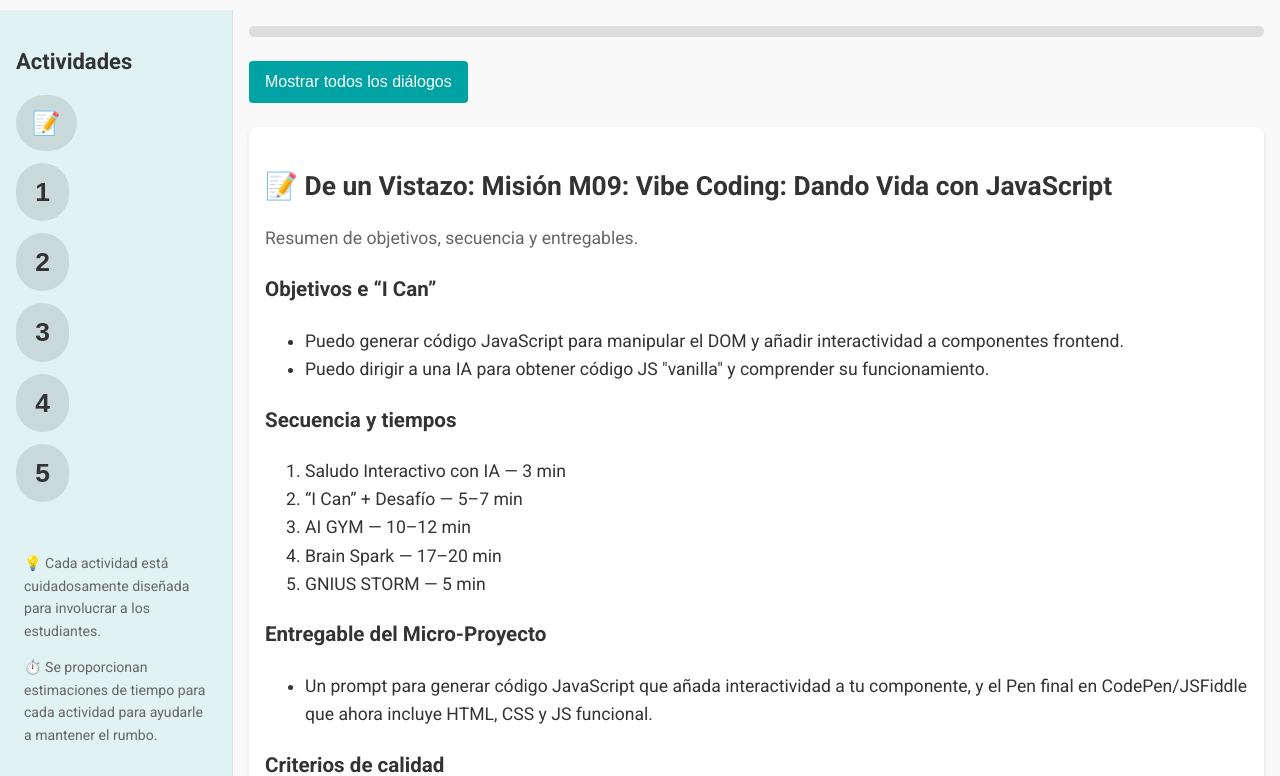
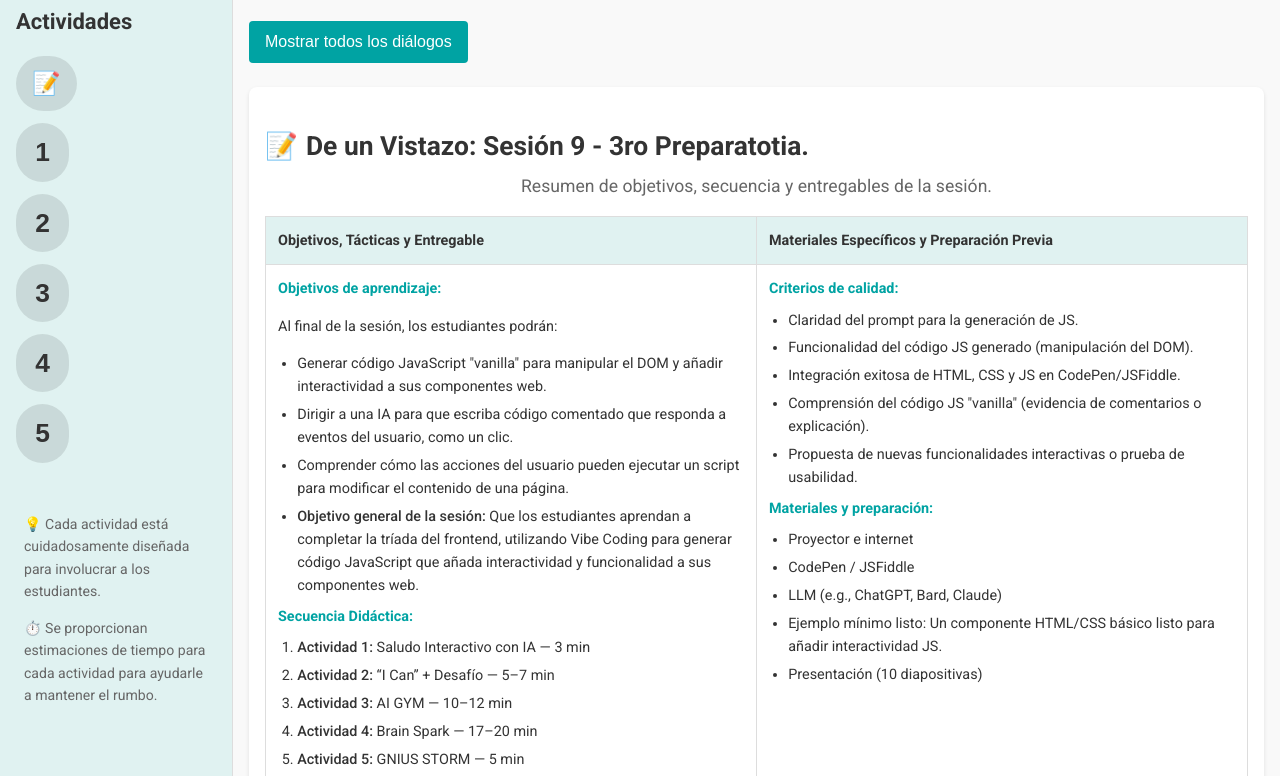
Before and after one commit to Gnius-Club/AIF_H3_MT09, a plain HTML site: page index.html in a window 1280 px wide. Shown: the part 137-913 px from the top of the page. Drawn offline with Linux system fonts and the light colour scheme.

Commit message:
Update index.html

```diff
--- a/index.html
+++ b/index.html
@@ -3,14 +3,14 @@
 <head>
   <meta charset="utf-8" />
   <meta name="viewport" content="width=device-width,initial-scale=1" />
-  <title>Playbook — 3º Preparatoria — Misión M09: Vibe Coding: Dando Vida con JavaScript</title>
+  <title>Playbook: Sesión 9 - 3ro Preparatotia.</title>
   <link rel="stylesheet" href="style.css">
   <link rel="stylesheet" href="https://fonts.googleapis.com/css2?family=Roboto:wght@400;500;700&display=swap">
   <link rel="stylesheet" href="https://cdnjs.cloudflare.com/ajax/libs/font-awesome/6.0.0/css/all.min.css" integrity="sha512-9usAa10IRO0HhonpyAIVpjrylPvoDwiPUiKdWk5t3PyolY1cOd4DSE0Ga+ri4AuTroPR5aQvXU9xC6qOPnzFeg==" crossorigin="anonymous" referrerpolicy="no-referrer" />
 </head>
 <body>
   <header>
-    <h1><span class="book-icon">📋</span> <strong>Playbook Misión M09: Vibe Coding: Dando Vida con JavaScript</strong></h1>
+    <h1><span class="book-icon">📋</span> <strong>Playbook: Sesión 9 - 3ro Preparatotia.</strong></h1>
     <div class="header-widgets">
       <div class="timer-container">
         <span id="timer">⏱️ 00:00</span>
@@ -50,34 +50,42 @@
       <button id="toggle-dialogues">Mostrar todos los diálogos</button>
       <!-- 0) De un Vistazo -->
       <section class="activity-card" id="activity-0">
-        <h2 class="activity-title">📝 De un Vistazo: Misión M09: Vibe Coding: Dando Vida con JavaScript</h2>
-        <p class="activity-purpose">Resumen de objetivos, secuencia y entregables.</p>
-        <div class="overview">
-          <section class="overview-block">
-            <h3>Objetivos e “I Can”</h3>
+        <h2 class="activity-title"><span class="book-icon">📝</span> De un Vistazo: Sesión 9 - 3ro Preparatotia.</h2>
+        <p class="overview-subtitle">Resumen de objetivos, secuencia y entregables de la sesión.</p>
+        <div class="overview-table-container">
+            <table>
+                <thead>
+                    <tr>
+                        <th style="width: 50%;">Objetivos, Tácticas y Entregable</th>
+                        <th style="width: 50%;">Materiales Específicos y Preparación Previa</th>
+                    </tr>
+                </thead>
+                <tbody>
+                    <tr>
+                        <td>
+                            <strong>Objetivos de aprendizaje:</strong>
+                            <p>Al final de la sesión, los estudiantes podrán:</p>
                             <ul>
-              <li>Puedo generar código JavaScript para manipular el DOM y añadir interactividad a componentes frontend.</li>
-              <li>Puedo dirigir a una IA para obtener código JS "vanilla" y comprender su funcionamiento.</li>
+                                <li>Generar código JavaScript "vanilla" para manipular el DOM y añadir interactividad a sus componentes web.</li>
+                                <li>Dirigir a una IA para que escriba código comentado que responda a eventos del usuario, como un clic.</li>
+                                <li>Comprender cómo las acciones del usuario pueden ejecutar un script para modificar el contenido de una página.</li>
+                                <li><strong>Objetivo general de la sesión:</strong> Que los estudiantes aprendan a completar la tríada del frontend, utilizando Vibe Coding para generar código JavaScript que añada interactividad y funcionalidad a sus componentes web.</li>
                             </ul>
-          </section>
-          <section class="overview-block">
-            <h3>Secuencia y tiempos</h3>
+                            <strong>Secuencia Didáctica:</strong>
                             <ol>
-              <li>Saludo Interactivo con IA — 3 min</li>
-              <li>“I Can” + Desafío — 5–7 min</li>
-              <li>AI GYM — 10–12 min</li>
-              <li>Brain Spark — 17–20 min</li>
-              <li>GNIUS STORM — 5 min</li>
+                              <li><strong>Actividad 1:</strong> Saludo Interactivo con IA — 3 min</li>
+                              <li><strong>Actividad 2:</strong> “I Can” + Desafío — 5–7 min</li>
+                              <li><strong>Actividad 3:</strong> AI GYM — 10–12 min</li>
+                              <li><strong>Actividad 4:</strong> Brain Spark — 17–20 min</li>
+                              <li><strong>Actividad 5:</strong> GNIUS STORM — 5 min</li>
                             </ol>
-          </section>
-          <section class="overview-block">
-            <h3>Entregable del Micro-Proyecto</h3>
+                            <strong>Entregable Clave:</strong>
                             <ul>
                               <li>Un prompt para generar código JavaScript que añada interactividad a tu componente, y el Pen final en CodePen/JSFiddle que ahora incluye HTML, CSS y JS funcional.</li>
                             </ul>
-          </section>
-          <section class="overview-block">
-            <h3>Criterios de calidad</h3>
+                        </td>
+                        <td>
+                            <strong>Criterios de calidad:</strong>
                             <ul>
                               <li>Claridad del prompt para la generación de JS.</li>
                               <li>Funcionalidad del código JS generado (manipulación del DOM).</li>
@@ -85,16 +93,18 @@
                               <li>Comprensión del código JS "vanilla" (evidencia de comentarios o explicación).</li>
                               <li>Propuesta de nuevas funcionalidades interactivas o prueba de usabilidad.</li>
                             </ul>
-          </section>
-          <section class="overview-block">
-            <h3>Materiales y preparación</h3>
+                            <strong>Materiales y preparación:</strong>
                             <ul>
                               <li>Proyector e internet</li>
                               <li>CodePen / JSFiddle</li>
                               <li>LLM (e.g., ChatGPT, Bard, Claude)</li>
                               <li>Ejemplo mínimo listo: Un componente HTML/CSS básico listo para añadir interactividad JS.</li>
+                              <li>Presentación (10 diapositivas)</li>
                             </ul>
-          </section>
+                        </td>
+                    </tr>
+                </tbody>
+            </table>
         </div>
       </section>
       <!-- 1) Saludo Interactivo con IA -->
@@ -105,24 +115,24 @@
           <article class="step-card">
             <div class="step-content">
               <h3 class="step-title">Paso 1 — Bienvenida y foco</h3>
-              <p class="step-instructions">Proyectar Diapositiva 2. Presenta el tema y su valor profesional (Columna 1).</p>
+              <p class="step-instructions">(Proyectar Diapositiva 2) Presenta el tema y su valor profesional.</p>
             </div>
             <div class="collapsible">
               <button type="button" class="collapsible-button">Diálogo Sugerido</button>
               <div class="collapsible-content">
-                <p class="dialogue assistant">Equipo: hoy daremos vida a nuestros diseños frontend. Pasaremos de componentes estáticos a experiencias interactivas, utilizando JavaScript. Nuestra meta es dirigir a la IA para generar este código y comprender cómo funciona para añadir funcionalidad.</p>
+                <p class="dialogue assistant">Equipo: hoy daremos vida a nuestros diseños frontend. Pasaremos de <strong>componentes estáticos</strong> a <strong>experiencias interactivas</strong>, utilizando <strong>JavaScript</strong>. Nuestra meta es dirigir a la IA para generar este código y comprender cómo funciona para añadir <strong>funcionalidad</strong>.</p>
               </div>
             </div>
           </article>
           <article class="step-card">
             <div class="step-content">
               <h3 class="step-title">Paso 2 — Activación con Xolo</h3>
-              <p class="step-instructions">Cada estudiante envía a Xolo: “Hola Xolo, soy [Nombre], perfil [X]; me interesa [Y]. Misión M09: Vibe Coding: Dando Vida con JavaScript. Necesito foco en interactividad frontend y manipulación del DOM.”</p>
+              <p class="step-instructions">Cada estudiante envía a Xolo: <strong>“Hola Xolo, soy [Nombre], perfil [X]; me interesa [Y]. Estoy en la sesión de Vibe Coding para JavaScript. Necesito foco en interactividad frontend y manipulación del DOM.”</strong></p>
             </div>
             <div class="collapsible">
               <button type="button" class="collapsible-button">Diálogo Sugerido</button>
               <div class="collapsible-content">
-                <p class="dialogue assistant">Activen a Xolo con su perfil e intereses. Confirmen que comprendieron el criterio de hoy y sigan sus indicaciones personalizadas, enfocándose en la creación de interactividad con JavaScript.</p>
+                <p class="dialogue assistant">Activen a Xolo con su perfil e intereses. Confirmen que comprendieron el criterio de hoy y sigan sus indicaciones personalizadas, enfocándose en la creación de <strong>interactividad</strong> con <strong>JavaScript</strong>.</p>
               </div>
             </div>
           </article>
@@ -136,24 +146,24 @@
           <article class="step-card">
             <div class="step-content">
               <h3 class="step-title">Paso 1 — Presenta el reto</h3>
-              <p class="step-instructions">Proyectar Diapositiva 3. Describe el reto y la meta observable (Columnas 1 y 3).</p>
+              <p class="step-instructions">(Proyectar Diapositiva 3) Describe el reto y la meta observable.</p>
             </div>
             <div class="collapsible">
               <button type="button" class="collapsible-button">Diálogo Sugerido</button>
               <div class="collapsible-content">
-                <p class="dialogue assistant">El reto de hoy es transformar un componente estático en uno interactivo utilizando JavaScript. Evaluaremos la funcionalidad del código generado por la IA y su integración en un entorno de desarrollo frontend.</p>
+                <p class="dialogue assistant">El reto de hoy es transformar un <strong>componente estático</strong> en uno <strong>interactivo</strong> utilizando <strong>JavaScript</strong>. Evaluaremos la funcionalidad del código generado por la IA y su integración en un entorno de desarrollo frontend.</p>
               </div>
             </div>
           </article>
           <article class="step-card">
             <div class="step-content">
               <h3 class="step-title">Paso 2 — Escribe tu “I Can”</h3>
-              <p class="step-instructions">Proyectar Diapositiva 4. Cada estudiante redacta 1 “I Can” alineado al entregable (Columna 2).</p>
+              <p class="step-instructions">(Proyectar Diapositiva 4) Cada estudiante redacta 1 “I Can” alineado al entregable.</p>
             </div>
             <div class="collapsible">
               <button type="button" class="collapsible-button">Diálogo Sugerido</button>
               <div class="collapsible-content">
-                <p class="dialogue assistant">Formula tu “Puedo…” en 1 frase: acción + criterio + resultado. Ej.: “Puedo [generar código JS] usando [prompts claros] para lograr [interactividad en mi componente].”</p>
+                <p class="dialogue assistant">Formula tu “Puedo…” en 1 frase: acción + criterio + resultado. Ej.: “Puedo generar <strong>código JS</strong> usando <strong>prompts claros</strong> para lograr <strong>interactividad</strong> en mi componente.”</p>
               </div>
             </div>
           </article>
@@ -167,36 +177,36 @@
           <article class="step-card">
             <div class="step-content">
               <h3 class="step-title">Paso 1 — Marco del día: JavaScript y manipulación del DOM</h3>
-              <p class="step-instructions">Proyectar Diapositiva 5. Introduce JavaScript para la interactividad y la manipulación del DOM, explicando la importancia del JS "vanilla".</p>
+              <p class="step-instructions">(Proyectar Diapositiva 5) Introduce JavaScript para la interactividad y la manipulación del DOM, explicando la importancia del JS "vanilla".</p>
             </div>
             <div class="collapsible">
               <button type="button" class="collapsible-button">Diálogo Sugerido</button>
               <div class="collapsible-content">
-                <p class="dialogue assistant">Hoy, Xolo completa la tríada del frontend introduciendo JavaScript para la interactividad. No necesitamos librerías complejas para empezar; el JS "vanilla" es la base. Este marco agrega valor porque permite que nuestros componentes respondan a las acciones del usuario. Eviten la sobre-dependencia de frameworks sin entender los fundamentos y no asuman que el código generado por IA es perfecto. Usen la comprensión del DOM para validar resultados.</p>
+                <p class="dialogue assistant">Hoy, Xolo completa la <strong>tríada del frontend</strong> introduciendo <strong>JavaScript</strong> para la <strong>interactividad</strong>. No necesitamos librerías complejas para empezar; el <strong>JS "vanilla"</strong> es la base. Este marco agrega valor porque permite que nuestros componentes respondan a las <strong>acciones del usuario</strong>. Eviten la sobre-dependencia de frameworks sin entender los fundamentos y no asuman que el código generado por IA es perfecto. Usen la comprensión del <strong>DOM</strong> para validar resultados.</p>
               </div>
             </div>
           </article>
           <article class="step-card">
             <div class="step-content">
               <h3 class="step-title">Paso 2 — Mini-demostración: Generación de JS con LLM</h3>
-              <p class="step-instructions">Proyectar Diapositiva 6. Demuestra cómo pedirle a un LLM que escriba JS "vanilla" para manipular el DOM. Usa el ejemplo: "Escribe el código JavaScript para que al hacer clic en el botón con id 'toggle-button', el texto dentro del div con id 'info-box' cambie de 'Hola' a 'Adiós'". Enseña a pedir código comentado.</p>
+              <p class="step-instructions">(Proyectar Diapositiva 6) Demuestra cómo pedirle a un LLM que escriba JS "vanilla" para manipular el DOM y cómo pedir código comentado.</p>
             </div>
             <div class="collapsible">
               <button type="button" class="collapsible-button">Diálogo Sugerido</button>
               <div class="collapsible-content">
-                <p class="dialogue assistant">Observen cómo podemos guiar a un LLM para generar código funcional. Fíjense en el uso de `document.getElementById()`, `addEventListener()` y `textContent`. Verifiquen que el código sea legible y que los comentarios faciliten su comprensión. ¿El código es claro? ¿Manipula el DOM como esperamos?</p>
+                <p class="dialogue assistant"><strong>“Xolo, explícame qué es el DOM y cómo JavaScript puede modificarlo para crear interactividad en una página web. ¿Puedes darme un ejemplo simple de cómo un evento como un clic cambia el contenido de un elemento?”</strong></p>
               </div>
             </div>
           </article>
           <article class="step-card">
             <div class="step-content">
               <h3 class="step-title">Paso 3 — Check rápido</h3>
-              <p class="step-instructions">Proyectar Diapositiva 7. Verifica comprensión con 2 preguntas breves.</p>
+              <p class="step-instructions">(Proyectar Diapositiva 7) Verifica comprensión con 2 preguntas breves.</p>
             </div>
             <div class="collapsible">
               <button type="button" class="collapsible-button">Diálogo Sugerido</button>
               <div class="collapsible-content">
-                <p class="dialogue assistant">Pregunta 1: ¿Qué método de JavaScript usamos para seleccionar un elemento HTML por su ID? Pregunta 2: ¿Por qué es importante pedir a la IA que comente el código generado?</p>
+                <p class="dialogue assistant">Pregunta 1: ¿Qué método de JavaScript usamos para seleccionar un elemento HTML por su <strong>ID</strong>? Pregunta 2: ¿Por qué es importante pedir a la IA que comente el <strong>código generado</strong>?</p>
               </div>
             </div>
           </article>
@@ -210,7 +220,7 @@
           <article class="step-card">
             <div class="step-content">
               <h3 class="step-title">Paso 1 — Producción del componente interactivo</h3>
-              <p class="step-instructions">Proyectar Diapositiva 8. Como "Desarrollador de Interacción", crea un prompt para generar código JavaScript que añada interactividad a tu componente HTML/CSS existente. Genera el JS y crea un Pen final en CodePen/JSFiddle que incluya HTML, CSS y JS funcional. Tiempo de trabajo autónomo.</p>
+              <p class="step-instructions">(Proyectar Diapositiva 8) Como "Desarrollador de Interacción", crea un prompt para generar código JavaScript que añada interactividad a tu componente HTML/CSS existente. Genera el JS y crea un Pen final en CodePen/JSFiddle que incluya HTML, CSS y JS funcional. Tiempo de trabajo autónomo.</p>
             </div>
             <div class="collapsible">
               <button type="button" class="collapsible-button">Diálogo Sugerido</button>
@@ -222,19 +232,19 @@
           <article class="step-card">
             <div class="step-content">
               <h3 class="step-title">Paso 2 — Iteración con criterios</h3>
-              <p class="step-instructions">Proyectar Diapositiva 9. Pide a la IA una mejora concreta para tu componente interactivo (ej.: añadir una segunda funcionalidad, refactorizar el código para mayor legibilidad, añadir más comentarios).</p>
+              <p class="step-instructions">(Proyectar Diapositiva 9) Pide a la IA una mejora concreta para tu componente interactivo.</p>
             </div>
             <div class="collapsible">
               <button type="button" class="collapsible-button">Diálogo Sugerido</button>
               <div class="collapsible-content">
-                <p class="dialogue assistant">Antes de cerrar: valida que tu componente responda a la interacción esperada y que el código JS sea comprensible. Si no se cumple, ajusta tu prompt o el código y vuelve a probar.</p>
+                <p class="dialogue assistant">Antes de cerrar: valida que tu componente responda a la <strong>interacción esperada</strong> y que el <strong>código JS</strong> sea comprensible. Si no se cumple, ajusta tu prompt o el código y vuelve a probar.</p>
               </div>
             </div>
           </article>
           <article class="step-card">
             <div class="step-content">
               <h3 class="step-title">Paso 3 — Evidencia de resultado</h3>
-              <p class="step-instructions">Proyectar Diapositiva 10. Solicita la URL de tu CodePen/JSFiddle. Opcionalmente, crea un GIF corto demostrando su funcionamiento o propone tres nuevas funcionalidades interactivas.</p>
+              <p class="step-instructions">(Proyectar Diapositiva 10) Solicita la URL de tu CodePen/JSFiddle.</p>
             </div>
             <div class="collapsible">
               <button type="button" class="collapsible-button">Diálogo Sugerido</button>
@@ -258,19 +268,19 @@
             <div class="collapsible">
               <button type="button" class="collapsible-button">Diálogo Sugerido</button>
               <div class="collapsible-content">
-                <p class="dialogue assistant">Enfoca tu presentación en la interactividad que lograste, el prompt que usaste y cómo la IA te ayudó a darle vida a tu componente.</p>
+                <p class="dialogue assistant">Enfoca tu presentación en la <strong>interactividad</strong> que lograste, el <strong>prompt</strong> que usaste y cómo la IA te ayudó a darle vida a tu componente.</p>
               </div>
             </div>
           </article>
           <article class="step-card">
             <div class="step-content">
               <h3 class="step-title">Paso 2 — Cierre ejecutivo</h3>
-              <p class="step-instructions">Proyectar Diapositiva 11. Síntesis: 1 aprendizaje clave del marco, 1 criterio que más impactó, 1 siguiente paso aplicable (p. ej., explorar más el DOM, añadir eventos complejos).</p>
+              <p class="step-instructions">(Proyectar Diapositiva 11) Realiza la síntesis de la sesión.</p>
             </div>
             <div class="collapsible">
               <button type="button" class="collapsible-button">Diálogo Sugerido</button>
               <div class="collapsible-content">
-                <p class="dialogue assistant">Síntesis: [aprendizaje clave sobre JS y DOM]. Criterio clave: [la importancia de la claridad en el prompt]. Siguiente paso aplicado: [explorar la manipulación de clases CSS con JS para animaciones].</p>
+                <p class="dialogue assistant">Síntesis: El aprendizaje clave fue cómo <strong>JavaScript</strong> manipula el <strong>DOM</strong> para crear <strong>interactividad</strong>. El criterio clave fue la claridad del <strong>prompt</strong> para obtener <strong>código funcional</strong>. Siguiente paso aplicado: explorar la manipulación de <strong>clases CSS</strong> con <strong>JS</strong> para animaciones.</p>
               </div>
             </div>
           </article>
```
Lines whose indentation alone changed are shown as unchanged.
